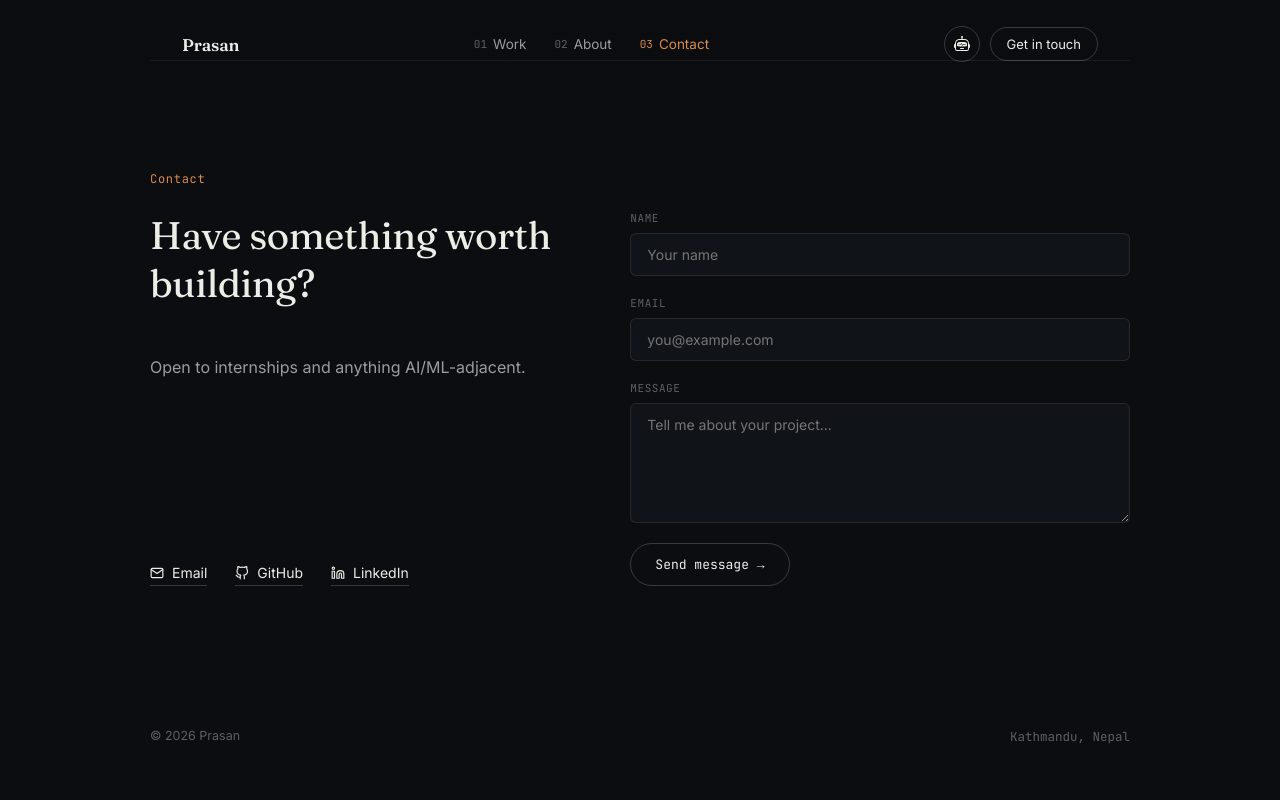
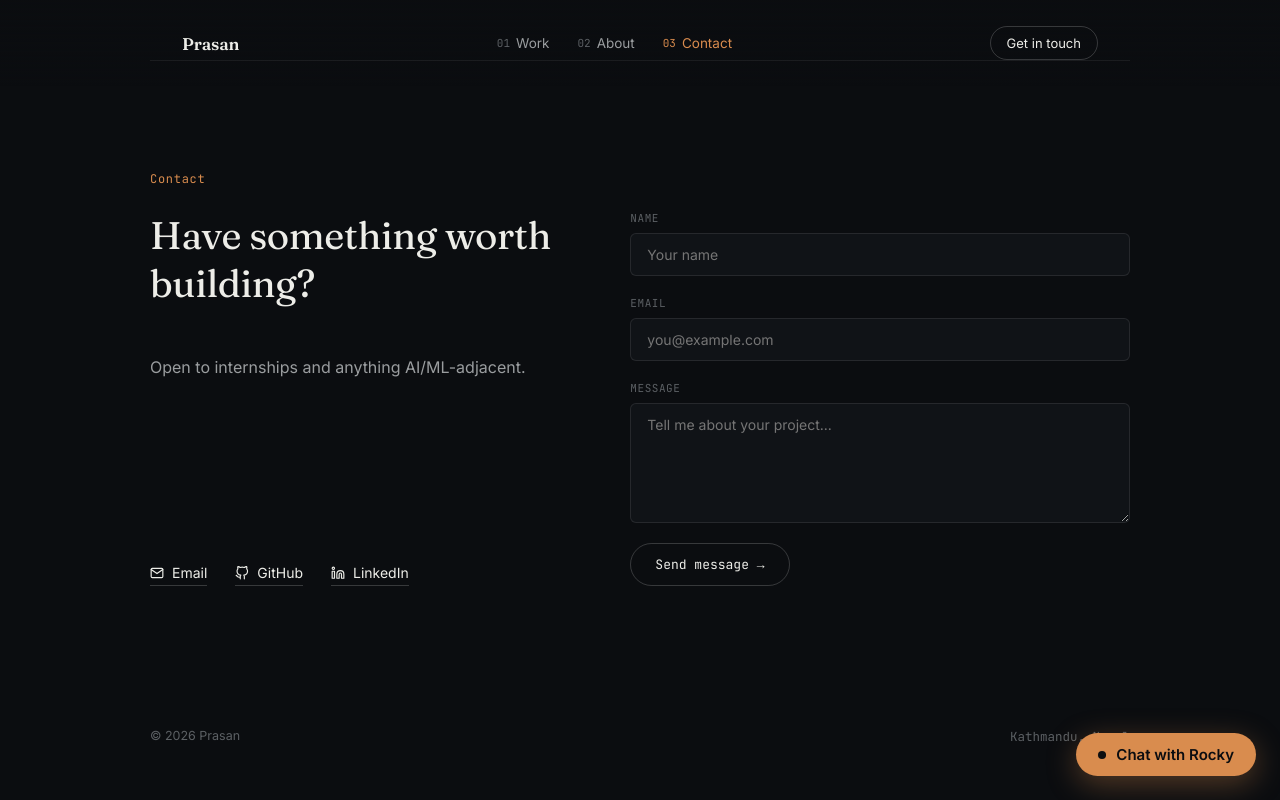
Before and after one commit to prasan369/portfolio, a React (Vite) app: page /#/contact in a window 1280 px wide. Built offline with nearby package versions, Linux system fonts and the light colour scheme.

Commit message:
fixed the chat interface

```diff
--- a/src/components/ChatWidget.jsx
+++ b/src/components/ChatWidget.jsx
@@ -1,6 +1,5 @@
-import { useRef, useEffect } from 'react';
+import { useRef, useEffect, useState } from 'react';
 import { FiX, FiSend } from 'react-icons/fi';
-import { useState } from 'react';
 
 const WORKER_URL = 'https://rocky-demo-proxy.prasan.workers.dev';
 
@@ -64,9 +63,20 @@ export default function ChatWidget({ open, setOpen }) {
     }
   };
 
-  if (!open) return null;
+  return (
+    <>
+      {!open && (
+        <button
+          className="rocky-launcher"
+          onClick={() => setOpen(true)}
+          aria-label="Chat with Rocky"
+        >
+          <span className="rocky-launcher-dot" />
+          Chat with Rocky
+        </button>
+      )}
 
-  return (
+      {open && (
         <div className="chat-panel">
           <div className="chat-header">
             <span className="chat-dot" />
@@ -115,5 +125,7 @@ export default function ChatWidget({ open, setOpen }) {
             </button>
           </div>
         </div>
+      )}
+    </>
   );
 }
--- a/src/components/Nav.jsx
+++ b/src/components/Nav.jsx
@@ -1,5 +1,4 @@
 import { NavLink, Link } from 'react-router-dom';
-import { BsRobot } from 'react-icons/bs';
 
 const links = [
   { to: '/work', num: '01', label: 'Work' },
@@ -7,7 +6,7 @@ const links = [
   { to: '/contact', num: '03', label: 'Contact' },
 ];
 
-export default function Nav({ chatOpen, setChatOpen }) {
+export default function Nav() {
   return (
     <nav className="nav">
       <div className="container nav-inner">
@@ -23,16 +22,7 @@ export default function Nav({ chatOpen, setChatOpen }) {
             </NavLink>
           ))}
         </div>
-        <div style={{ display: 'flex', alignItems: 'center' }}>
-          <button
-            className="nav-chat-btn"
-            onClick={() => setChatOpen((o) => !o)}
-            aria-label={chatOpen ? 'Close chat' : 'Open chat with Rocky'}
-          >
-            <BsRobot size={16} />
-          </button>
-          <Link to="/contact" className="nav-cta">Get in touch</Link>
-        </div>
+        <Link to="/contact" className="nav-cta">Get in touch</Link>
       </div>
     </nav>
   );
--- a/src/components/components.css
+++ b/src/components/components.css
@@ -673,3 +673,35 @@ textarea.form-input {
 .chat-input-row button:disabled {
   opacity: 0.5;
 }
+.rocky-launcher {
+  position: fixed;
+  right: 24px;
+  bottom: 24px;
+  z-index: 1000;
+  display: flex;
+  align-items: center;
+  gap: 10px;
+  padding: 14px 22px;
+  border-radius: 999px;
+  border: none;
+  background: var(--accent);
+  color: var(--bg);
+  font: 600 15px/1 var(--font-body);
+  box-shadow: 0 8px 30px rgba(217, 140, 78, 0.35);
+  transition: transform 0.2s ease, box-shadow 0.2s ease;
+}
+.rocky-launcher:hover {
+  transform: translateY(-2px);
+  box-shadow: 0 12px 36px rgba(217, 140, 78, 0.5);
+}
+.rocky-launcher-dot {
+  width: 8px;
+  height: 8px;
+  border-radius: 50%;
+  background: var(--bg);
+  animation: rockyPulse 1.8s ease-in-out infinite;
+}
+@keyframes rockyPulse {
+  0%, 100% { opacity: 1; transform: scale(1); }
+  50% { opacity: 0.4; transform: scale(1.5); }
+}
```
Lines whose indentation alone changed are shown as unchanged.
